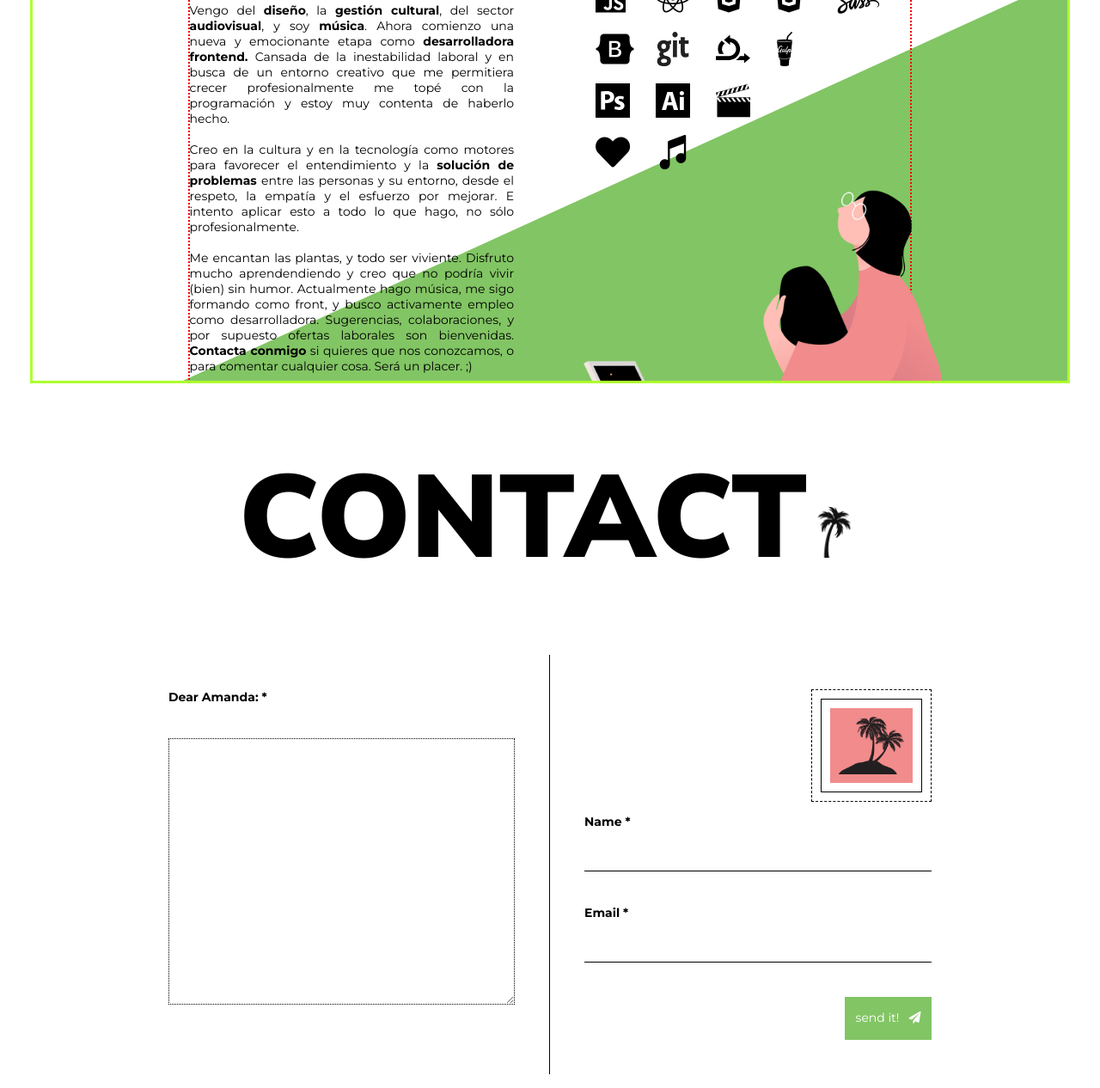
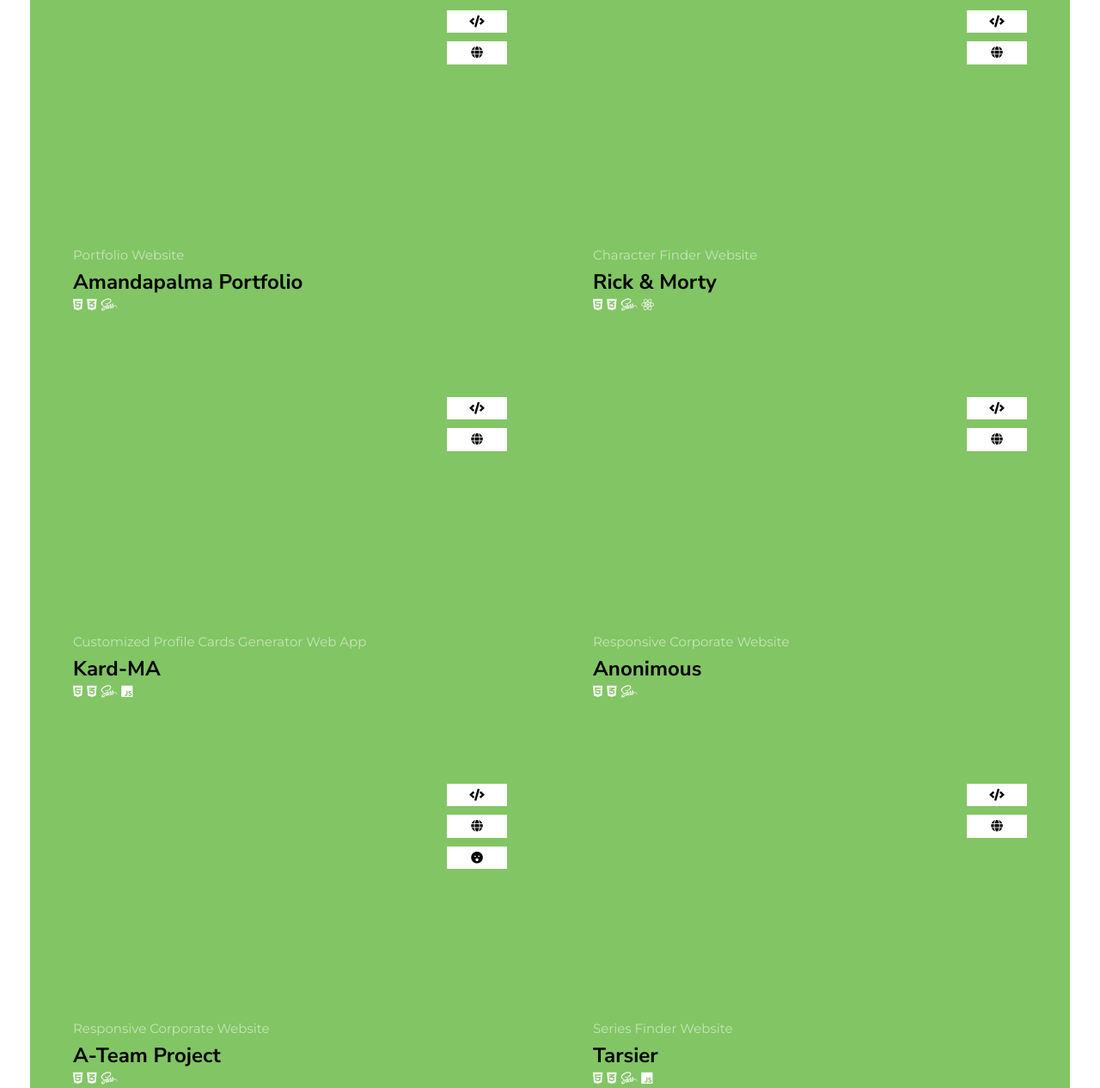
Before and after one commit to amandapalma/portfolio-amandapalma, a React app: page / in a window 1280 px wide. Shown: the part 1189-2455 px from the top of the page at 86% size. Built offline with nearby package versions, Linux system fonts and the light colour scheme; placeholder pictures from the web are drawn by us.

Commit message:
fix routering

```diff
--- a/src/components/App.js
+++ b/src/components/App.js
@@ -19,7 +19,6 @@ function App() {
     setProjects(data);
   }, []);
 
-
   const renderProjectDetail = (props) => {
     const clickedId = props.match.params.id;
 
@@ -38,20 +37,24 @@ function App() {
   return (
     <div className="App" id="home">
       {/* <Comingsoon></Comingsoon> */}
+
       <Header></Header>
+      <Switch>
+      <Route
+              exact
+              path="/project/:id"
+              render={renderProjectDetail}
+            ></Route>
+        <Route path="/">
           <main className="main">
             <Home></Home>
-        <Switch>
-          <Route exact path="/projects">
-            <ProjectsList projects={projects}></ProjectsList>
-          </Route>
-          <Route exact path="/project/:id" render={renderProjectDetail}></Route>
-        </Switch>
+            <ProjectsList projects={projects}>página principal</ProjectsList>
             <About></About>
             <Contact></Contact>
           </main>
           <Footer></Footer>
-      {/* <DesignProject></DesignProject> */}
+        </Route>
+      </Switch>
     </div>
   );
 }
--- a/src/components/Project.js
+++ b/src/components/Project.js
@@ -1,33 +1,74 @@
 import React from "react";
-// import { Link } from "react-router-dom";
+import { Link } from "react-router-dom";
 
 import "../stylesheets/project.scss";
 
 const Project = (props) => {
-
   //GET ICONS
   const getBtn1 = (props) => {
-    if (props.btn1 === "code") return <button className="projectButton btn1"><i class="fas fa-code"></i></button>;
-    else if (props.btn1 === "eye") return < button className="projectButton btn1"><i class="fas fa-eye"></i></button>;
+    if (props.btn1 === "code")
+      return (
+        <a
+          className="projectButton"
+          href={props.github}
+          target="_blank"
+          rel="noopener noreferrer"
+        >
+          <i className="fas fa-code"></i>
+        </a>
+      );
+    else if (props.btn1 === "eye")
+      return (
+        <Link to={`/project/ ${props.id}`} className="projectButton">
+          {/* <a
+            className="projectButton"
+            href={`/project/ ${props.id}`}
+            target="_blank"
+            rel="noopener noreferrer"
+          > */}
+            <i className="fas fa-eye"></i>
+          {/* </a>  */}
+        </Link>
+      );
   };
-
+  console.log(props.github);
   const getBtn2 = (props) => {
-    if (props.btn2 === "web") return <button className="projectButton btn2"><i class="fas fa-globe"></i></button>;
+    if (props.btn2 === "web")
+      return (
+        <a
+          className="projectButton"
+          href={props.web}
+          target="_blank"
+          rel="noopener noreferrer"
+        >
+          <i className="fas fa-globe"></i>
+        </a>
+      );
     else return "";
   };
 
   const getBtn3 = (props) => {
-    if (props.btn3 === "surprise") return <button className="projectButton btn3"><i class="fas fa-surprise"></i></button>;
+    if (props.btn3 === "surprise")
+      return (
+        <a
+          className="projectButton"
+          href={props.extra}
+          target="_blank"
+          rel="noopener noreferrer"
+        >
+          <i className="fas fa-surprise"></i>
+        </a>
+      );
     else return "";
   };
 
   const getTech1 = (props) => {
     if (props.tech1 === "HTML") return <i className="fab fa-html5"></i>;
     else if (props.tech1 === "CSS") return <i className="fab fa-css3-alt"></i>;
-    else if (props.tech1 === "React") return <i class="fab fa-react"></i>;
+    else if (props.tech1 === "React") return <i className="fab fa-react"></i>;
     else if (props.tech1 === "JS") return <i className="fab fa-js"></i>;
     else if (props.tech1 === "Sass") return <i className="fab fa-sass"></i>;
-    else if (props.tech1 === "Pencil") return <i class="fas fa-pen"></i>;
+    else if (props.tech1 === "Pencil") return <i className="fas fa-pen"></i>;
     else if (props.tech1 === "PH")
       return (
         <img
@@ -53,13 +94,10 @@ const Project = (props) => {
   const getTech2 = (props) => {
     if (props.tech2 === "HTML") return <i className="fab fa-html5"></i>;
     else if (props.tech2 === "CSS") return <i className="fab fa-css3-alt"></i>;
-    // else if (props.tech2 === "CSS") return<i class="fas fa-code"></i>
-
-    else if (props.tech2 === "React") return <i class="fab fa-react"></i>;
-    // else if (props.tech2 === "React") return<i class="fas fa-code"></i>
+    else if (props.tech2 === "React") return <i className="fab fa-react"></i>;
     else if (props.tech2 === "JS") return <i className="fab fa-js"></i>;
     else if (props.tech2 === "Sass") return <i className="fab fa-sass"></i>;
-    else if (props.tech2 === "Pencil") return <i class="fas fa-pen"></i>;
+    else if (props.tech2 === "Pencil") return <i className="fas fa-pen"></i>;
     else if (props.tech2 === "PH")
       return (
         <img
@@ -85,10 +123,10 @@ const Project = (props) => {
   const getTech3 = (props) => {
     if (props.tech3 === "HTML") return <i className="fab fa-html5"></i>;
     else if (props.tech3 === "CSS") return <i className="fab fa-css3-alt"></i>;
-    else if (props.tech3 === "React") return <i class="fab fa-react"></i>;
+    else if (props.tech3 === "React") return <i className="fab fa-react"></i>;
     else if (props.tech3 === "JS") return <i className="fab fa-js"></i>;
     else if (props.tech3 === "Sass") return <i className="fab fa-sass"></i>;
-    else if (props.tech3 === "Pencil") return <i class="fas fa-pen"></i>;
+    else if (props.tech3 === "Pencil") return <i className="fas fa-pen"></i>;
     else if (props.tech3 === "PH")
       return (
         <img
@@ -114,10 +152,10 @@ const Project = (props) => {
   const getTech4 = (props) => {
     if (props.tech4 === "HTML") return <i className="fab fa-html5"></i>;
     else if (props.tech4 === "CSS") return <i className="fab fa-css3-alt"></i>;
-    else if (props.tech4 === "React") return <i class="fab fa-react"></i>;
+    else if (props.tech4 === "React") return <i className="fab fa-react"></i>;
     else if (props.tech4 === "JS") return <i className="fab fa-js"></i>;
     else if (props.tech4 === "Sass") return <i className="fab fa-sass"></i>;
-    else if (props.tech4 === "Pencil") return <i class="fas fa-pen"></i>;
+    else if (props.tech4 === "Pencil") return <i className="fas fa-pen"></i>;
     else if (props.tech4 === "PH")
       return (
         <img
@@ -141,16 +179,13 @@ const Project = (props) => {
       );
   };
 
-
   //PAINT
   return (
     <li className="project">
       <img className="project__image" alt="project" src={props.image}></img>
       <div className="project__cover">
         <div className="project__buttons">
-          {/* <Link to={`/project/ ${props.id}`}> */}
-         {getBtn1(props)}
-          {/* </Link> */}
+          {getBtn1(props)}
           {getBtn2(props)}
           {getBtn3(props)}
         </div>
@@ -158,12 +193,10 @@ const Project = (props) => {
           <h4 className="proyectType">{props.type}</h4>
           <h3 className="proyectName"> {props.name}</h3>
           <div className="techIconBox">
-            {/* {props.tech1} {props.tech2} {props.tech3} {props.tech4} */}
             {getTech1(props)}
             {getTech2(props)}
             {getTech3(props)}
             {getTech4(props)}
-
           </div>
         </div>
       </div>
--- a/src/components/ProjectsList.js
+++ b/src/components/ProjectsList.js
@@ -18,6 +18,9 @@ const ProjectsList = (props) => {
         image={project.image}
         type={project.type}
         name={project.name}
+        github={project.github}
+        web={project.web}
+        extra={project.extra}
         tech1={project.tech.a}
         tech2={project.tech.b}
         tech3={project.tech.c}
--- a/src/data/data.json
+++ b/src/data/data.json
@@ -1,12 +1,14 @@
 [
   {
-    "id":0,
+    "id": 0,
     "button1": "code",
     "button2": "web",
-    "image":"https://via.placeholder.com/680x450",
+    "image": "https://via.placeholder.com/680x450",
     "type": "Portfolio Website",
     "name": "amandapalma portfolio",
-    "tech":{
+    "github": "https://github.com/amandapalma/portfolio-amandapalma",
+    "web": "https://www.amandapalma.es/",
+    "tech": {
       "a": "HTML",
       "b": "CSS",
       "c": "Sass",
@@ -15,13 +17,15 @@
   },
 
   {
-   "id":1,
+    "id": 1,
     "button1": "code",
     "button2": "web",
-    "image":"https://via.placeholder.com/680x450",
+    "image": "https://via.placeholder.com/680x450",
     "type": "Character Finder Website",
     "name": "Rick & Morty",
-    "tech":{
+    "github": "https://github.com/amandapalma/Rick-and-Morty-Characters-Browser",
+    "web": "http://beta.adalab.es/modulo-3-evaluacion-final-amandapalma/#/",
+    "tech": {
       "a": "HTML",
       "b": "CSS",
       "c": "Sass",
@@ -30,14 +34,16 @@
   },
 
   {
-    "id":2,
+    "id": 2,
     "button1": "code",
     "button2": "web",
 
-    "image":"https://via.placeholder.com/680x450",
+    "image": "https://via.placeholder.com/680x450",
     "type": "Customized Profile Cards Generator Web App",
     "name": "Kard-MA",
-    "tech":{
+    "github": "https://github.com/amandapalma/Kard.MA-Cards",
+    "web": "http://beta.adalab.es/project-promo-j-module-2-team-4/",
+    "tech": {
       "a": "HTML",
       "b": "CSS",
       "c": "Sass",
@@ -46,14 +52,16 @@
   },
 
   {
-    "id":3,
+    "id": 3,
     "button1": "code",
     "button2": "web",
 
-    "image":"https://via.placeholder.com/680x450",
+    "image": "https://via.placeholder.com/680x450",
     "type": "Responsive Corporate Website",
     "name": "Anonimous",
-    "tech":{
+    "github": "https://github.com/amandapalma/Anonimous-Proxy",
+    "web": "http://beta.adalab.es/modulo-1-evaluacion-final-amandapalma/",
+    "tech": {
       "a": "HTML",
       "b": "CSS",
       "c": "Sass"
@@ -61,14 +69,17 @@
   },
 
   {
-    "id":4,
+    "id": 4,
     "button1": "code",
     "button2": "web",
     "button3": "surprise",
-    "image":"https://via.placeholder.com/680x450",
+    "image": "https://via.placeholder.com/680x450",
     "type": "Responsive Corporate Website",
     "name": "A-Team Project",
-    "tech":{
+    "github": "https://github.com/amandapalma/A-Team",
+    "web": "http://beta.adalab.es/project-promo-j-module-1-team-1/",
+    "extra": "https://twitter.com/albsmg/status/1274298880583258114",
+    "tech": {
       "a": "HTML",
       "b": "CSS",
       "c": "Sass"
@@ -76,195 +87,201 @@
   },
 
   {
-    "id":5,
+    "id": 5,
     "button1": "code",
     "button2": "web",
-    "image":"https://via.placeholder.com/680x450",
+    "image": "https://via.placeholder.com/680x450",
     "type": "Series Finder Website",
     "name": "Tarsier",
-    "tech":{
+    "github": "https://github.com/amandapalma/Tarsier-Series-Searcher",
+    "web": "http://beta.adalab.es/modulo-2-evaluacion-final-amandapalma/",
+    "tech": {
       "a": "HTML",
       "b": "CSS",
       "c": "Sass",
-        "d":"JS"
+      "d": "JS"
     }
   },
 
   {
-    "id":6,
+    "id": 6,
     "button1": "code",
     "button2": "web",
     "button3": "surprise",
-    "image":"https://via.placeholder.com/680x450",
+    "image": "https://via.placeholder.com/680x450",
     "type": "Website Code Refactoring",
     "name": "Sailor Moon Awesome Profile Cards",
-    "tech":{
+    "github": "https://github.com/amandapalma/Sailor-Moon-Cards-Refactoring",
+    "web": "http://beta.adalab.es/project-promo-j-module-3-team-2/#/",
+    "extra": "https://twitter.com/Adalab_Digital/status/1296506166370082820?s=20",
+    "tech": {
       "a": "HTML",
       "b": "CSS",
       "c": "Sass",
-        "d":"React"
+      "d": "React"
     }
   },
 
   {
-    "id":7,
+    "id": 7,
     "button1": "eye",
-    "image":"https://via.placeholder.com/680x450",
+    "image": "https://via.placeholder.com/680x450",
     "type": "Editorial",
     "name": "Artefacto Magazine",
-    "tech":{
+    "web": "https://www.amandapalma.es/",
+    "tech": {
       "a": "PH",
       "b": "IL",
       "c": "IN"
-
     }
   },
 
   {
-    "id":8,
+    "id": 8,
     "button1": "eye",
-    "image":"https://via.placeholder.com/680x450",
+    "image": "https://via.placeholder.com/680x450",
     "type": "Visual Identity",
     "name": "Lemur Agency",
-    "tech":{
+    "tech": {
       "a": "IL"
     }
   },
 
   {
-    "id":9,
+    "id": 9,
     "button1": "eye",
-    "image":"https://via.placeholder.com/680x450",
+    "image": "https://via.placeholder.com/680x450",
     "type": "Visual Identity",
     "name": "Thinking Company",
-    "tech":{
+    "tech": {
       "a": "IL"
     }
   },
 
   {
-    "id":10,
+    "id": 10,
     "button1": "eye",
-    "image":"https://via.placeholder.com/680x450",
+    "image": "https://via.placeholder.com/680x450",
     "type": "Advertising",
     "name": "Dr Bar",
-    "tech":{
+    "tech": {
       "a": "IL",
       "b": "PH"
     }
   },
 
   {
-    "id":11,
+    "id": 11,
     "button1": "eye",
-    "image":"https://via.placeholder.com/680x450",
+    "image": "https://via.placeholder.com/680x450",
     "type": "Advertising",
     "name": "No Hay Crisis Creativa Festival",
-    "tech":{
+    "tech": {
       "a": "IL",
       "b": "PH"
     }
   },
 
   {
-    "id":12,
+    "id": 12,
     "button1": "eye",
-    "image":"https://via.placeholder.com/680x450",
-    "type": "Visual Identity",
-    "name": "Ministerio de las Ideas",
-    "tech":{
+    "image": "https://via.placeholder.com/680x450",
+    "type": "Layout",
+    "name": "Manuel d'Éducation Environnementale Mauritanie",
+    "tech": {
+      "a": "IN",
+      "b": "IL"
+    }
+  },
+
+  {
+    "id": 13,
+    "button1": "eye",
+    "image": "https://via.placeholder.com/680x450",
+    "type": "visual identity",
+    "name": "ministerio de las ideas",
+    "tech": {
       "a": "IL"
     }
   },
 
   {
-    "id":13,
+    "id": 14,
     "button1": "eye",
-    "image":"https://via.placeholder.com/680x450",
-    "type": "visual identity",
-    "name": "ministerio de las ideas",
-    "tech":{
-        "a": "IL"
-        }
-    },
-
-    {
-    "id":14,
-    "button1": "eye",
-    "image":"https://via.placeholder.com/680x450",
+    "image": "https://via.placeholder.com/680x450",
     "type": "drawing",
     "name": "bowie",
-    "tech":{
+    "tech": {
       "a": "Pencil"
     }
   },
 
   {
-    "id":15,
+    "id": 15,
     "button1": "eye",
-    "image":"https://via.placeholder.com/680x450",
+    "image": "https://via.placeholder.com/680x450",
     "type": "visual identity & advertising",
     "name": "cafe cicus",
-    "tech":{
+    "tech": {
       "a": "PH",
       "b": "IL"
     }
   },
 
   {
-   "id":16,
+    "id": 16,
     "button1": "eye",
-    "image":"https://via.placeholder.com/680x450",
+    "image": "https://via.placeholder.com/680x450",
     "type": "advertising",
     "name": "sada tings",
-    "tech":{
+    "tech": {
       "a": "PH",
       "b": "IL"
     }
   },
 
   {
-    "id":17,
+    "id": 17,
     "button1": "eye",
-    "image":"https://via.placeholder.com/680x450",
+    "image": "https://via.placeholder.com/680x450",
     "type": "visual identity",
     "name": "vermut all stars",
-    "tech":{
+    "tech": {
       "a": "IL"
     }
   },
 
   {
-    "id":18,
+    "id": 18,
     "button1": "eye",
-    "image":"https://via.placeholder.com/680x450",
+    "image": "https://via.placeholder.com/680x450",
     "type": "drawing",
     "name": "pale blue eyes",
-    "tech":{
+    "tech": {
       "a": "Pencil",
       "b": "PH"
     }
   },
 
   {
-    "id":19,
+    "id": 19,
     "button1": "eye",
-    "image":"https://via.placeholder.com/680x450",
+    "image": "https://via.placeholder.com/680x450",
     "type": "advertising",
     "name": "adriano",
-    "tech":{
+    "tech": {
       "a": "IL",
       "b": "PH"
     }
   },
 
   {
-    "id":20,
+    "id": 20,
     "button1": "eye",
-    "image":"https://via.placeholder.com/680x450",
+    "image": "https://via.placeholder.com/680x450",
     "type": "visual identity & naming",
     "name": "oh! sugar",
-    "tech":{
+    "tech": {
       "a": "IL"
     }
   }
--- a/src/stylesheets/project.scss
+++ b/src/stylesheets/project.scss
@@ -5,15 +5,11 @@
 .project {
   position: relative;
   overflow: hidden;
-  // padding: 10px;
-  // background-color: yellow;
 
   &__image {
     width: 100%;
     object-fit: contain;
     transition: all 0.5s;
-    // background-color: violet;
-    // border: 1 px solid red;
   }
 
   &__cover {
@@ -50,11 +46,10 @@
   }
   .projectButton {
     margin-bottom: 10px;
-    border: none;
     padding: 5px;
     background-color: $color-light;
+    text-align: center;
     transition: all 0.3s ease-out;
-    // border: 1px solid pink;
 
     &:hover {
       background-color: $color-dark;
@@ -72,13 +67,12 @@
     width: 80px;
     display: flex;
     justify-content: flex-start;
-        // border: 1px solid pink;
+    // border: 1px solid pink;
 
-    & >.fab {
+    & > .fab {
       padding-right: 5px;
       // border: 1px solid red;
     }
-
 
     @include tablet {
       font-size: 10px;
```
Also changed, not shown: src/components/ProjectDetail.js (+3 -4 lines). Lines whose indentation alone changed are shown as unchanged.
